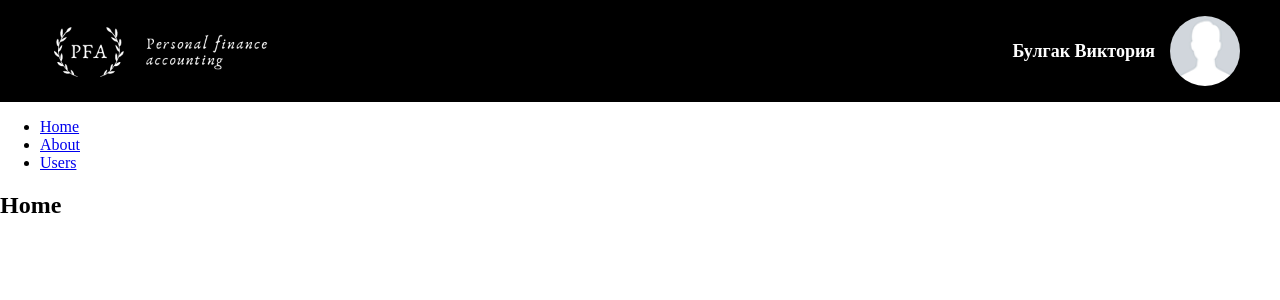
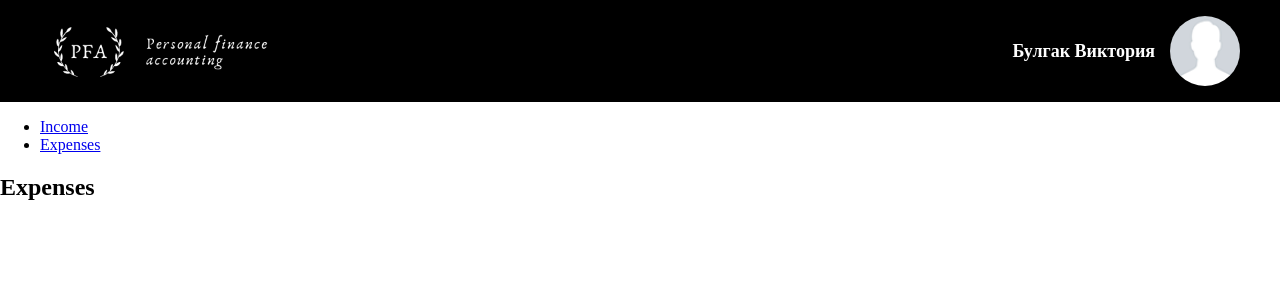
Before and after one commit to BulgakViktoriya14/-Personal-finance-accounting, a React (Create React App) app: page /expenses in a window 1280 px wide. Shown: the top 300 px of the page. Built offline with nearby package versions, Linux system fonts and the light colour scheme.

Commit message:
update project

```diff
--- a/src/App.js
+++ b/src/App.js
@@ -6,7 +6,7 @@ import ContentWrapper from './components/common/ContentWrapper.js';
 class App extends React.Component {
 	render() {
 		return (
-			<div class="site">
+			<div className="site">
 				<Header/>
 				<ContentWrapper/>
 			</div>
--- a/src/components/common/ContentWrapper.js
+++ b/src/components/common/ContentWrapper.js
@@ -1,26 +1,21 @@
 import React from 'react';
-import {BrowserRouter as Router,Switch,Route,Link} from "react-router-dom";
+import {BrowserRouter as Router,Switch,Route} from "react-router-dom";
+import Income from './../content/Income.js';
+import Expenses from './../content/Expenses.js';
 
 import Sidebar from './Sidebar.js';
 
 class ContentWrapper extends React.Component {
 	render() {
 		return (
-			<section class="content">
-				<Sidebar/>
+			<section className="content">
 				<Router>
-				<Switch>
-	        		<Route path="/about">
-	            		<h2>About</h2>
-	        		</Route>
-	        		<Route path="/users">
-	        			<h2>Users</h2>
-	        		</Route>
-	        		<Route path="/">
-	        			<h2>Home</h2>
-	        		</Route>
-	        	</Switch>
-	        	</Router>
+					<Sidebar/>
+					<Switch>
+						<Route path="/income" component={Income}/>
+						<Route path="/expenses" component={Expenses}/>
+					</Switch>
+				</Router>
 			</section>
 		)
 	}
--- a/src/components/common/Header.js
+++ b/src/components/common/Header.js
@@ -5,7 +5,7 @@ import ProfileMini from './ProfileMini.js';
 class Header extends React.Component {
 	render() {
 		return (
-			<header class="header">
+			<header className="header">
 				<Logo/>
 				<ProfileMini/>
 			</header>
--- a/src/components/common/Logo.js
+++ b/src/components/common/Logo.js
@@ -4,7 +4,7 @@ import logo from './../../img/logo.png';
 class Logo extends React.Component {
 	render() {
 		return (
-			<div class="logo wrapper-img">
+			<div className="logo wrapper-img">
 				<img src={logo} alt="logo"/>
 			</div>
 		)
--- a/src/components/common/ProfileMini.js
+++ b/src/components/common/ProfileMini.js
@@ -4,9 +4,9 @@ import photo from './../../img/profile.png';
 class ProfileMini extends React.Component {
 	render() {
 		return (
-			<div class="header__profile">
-				<h3 class="header__name">Булгак Виктория</h3>
-				<div class="header__photo wrapper-img">
+			<div className="header__profile">
+				<h3 className="header__name">Булгак Виктория</h3>
+				<div className="header__photo wrapper-img">
 					<img src={photo} alt="photo"/>
 				</div>
 			</div>
--- a/src/components/common/Sidebar.js
+++ b/src/components/common/Sidebar.js
@@ -1,26 +1,21 @@
 import React from 'react';
-import {BrowserRouter as Router,Switch,Route,Link} from "react-router-dom";
+import {BrowserRouter as Router,Link} from "react-router-dom";
 
 
 class Sidebar extends React.Component {
 	render() {
 		return (
-			<aside class="sidebar">
-			 <Router>
-				<nav>
-		        	<ul>
-		        	<li>
-		        		<Link to="/">Home</Link>
-		            </li>
-		            <li>
-		        		<Link to="/about">About</Link>
-		        	</li>
-		            <li>
-		        		<Link to="/users">Users</Link>
-		            </li>
-		          </ul>
-		        </nav>
-		    </Router>
+			<aside className="sidebar">
+				<nav className="menu">
+					<ul className="menu-list">
+						<li className="menu-item">
+							<Link to="/income" className="menu-link">Income</Link>
+						</li>
+						<li className="menu-item">
+							<Link to="/expenses" className="menu-link">Expenses</Link>
+						</li>
+					</ul>
+				</nav>
 			</aside>
 		)
 	}
--- /dev/null
+++ b/src/components/content/Expenses.js
@@ -0,0 +1,9 @@
+import React from 'react';
+import {BrowserRouter as Router} from "react-router-dom";
+
+class Expenses extends React.Component {
+	render() {
+		return (<h2>Expenses</h2>)
+	}
+}
+export default Expenses;
--- /dev/null
+++ b/src/components/content/Income.js
@@ -0,0 +1,9 @@
+import React from 'react';
+import {BrowserRouter as Router} from "react-router-dom";
+
+class Income extends React.Component {
+	render() {
+		return (<h2>Income</h2>)
+	}
+}
+export default Income;
```
Also changed, not shown: src/style/style.css (indentation only).
